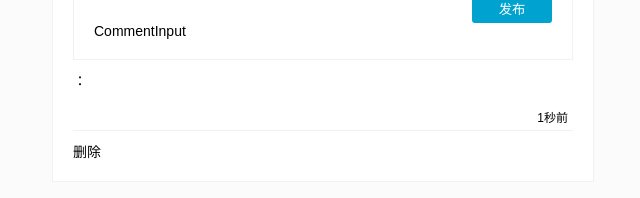
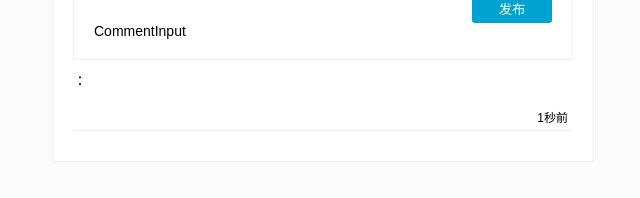
Before and after one commit to JKCamus/react, a React (Create React App) app in the folder react/wow-react/: page / in a window 1280 px wide. Both pictures are taken after a click on the button "发布". Shown: the part 244-442 px from the top of the page, without its empty margins (317-957 px from the left). Built offline with nearby package versions, Linux system fonts and the light colour scheme.

Commit message:
修复hover删除的样式

```diff
--- a/react/wow-react/src/Comment.jsx
+++ b/react/wow-react/src/Comment.jsx
@@ -64,10 +64,12 @@ class Comment extends React.Component {
           ></p>
 
           <span className="comment-createdtime">{this.state.timeString}</span>
-        </div>
-        <span className="commentdelete" onClick={this.handleDeleteComment}>
+
+        <span className="comment-delete" onClick={this.handleDeleteComment}>
           删除
         </span>
+        </div>
+
         {/* Comment */}
       </div>
     );
--- a/react/wow-react/src/CommentInput.jsx
+++ b/react/wow-react/src/CommentInput.jsx
@@ -16,7 +16,21 @@ class CommentInput extends React.Component {
   }
   /* 组件加载时聚焦到评论区 */
   componentDidMount() {
-    this.textarea.focus();
+    const username = localStorage.getItem("username");
+    // if(username==null||typeof username=="undefined"||username.trim()==""){
+    //   this.input.focus()
+    // }
+
+    /* 判断是username是否为空，为空时聚焦到用户名输入 */
+    if (
+      username == null ||
+      typeof username == "undefined" ||
+      username.trim() == ""
+    ) {
+      this.input.focus();
+    } else {
+      this.textarea.focus();
+    }
     this._loadUsername();
   }
   componentDidUpdate() {
@@ -25,7 +39,6 @@ class CommentInput extends React.Component {
     // })
     // console.log(this.refs.input);
     // console.log(this.state);
-
     //* console.log(this.input); //拿到当前挂着ref的Dom元素
   }
   usernameInput(e) {
@@ -48,7 +61,9 @@ class CommentInput extends React.Component {
       /* 传递带时间戳的评论 */
       this.props.onSubmit({ username, content, createdTime: +new Date() });
     }
-    this.setState({ content: "", username: "" }); //清空内容
+    // this.setState({ content: "", username: "" }); //清空内容
+    // 只清空评论
+    this.setState({ content: "" }); //清空内容
   };
 
   // 私有方法，请使用_开头
@@ -58,6 +73,8 @@ class CommentInput extends React.Component {
   _loadUsername() {
     // 获取localStorage中的信息
     const username = localStorage.getItem("username");
+    console.log(typeof username);
+
     if (username) {
       this.setState({ username });
     }
@@ -77,7 +94,7 @@ class CommentInput extends React.Component {
           <div className="comment-field-input">
             <input
               value={this.state.username}
-              // ref={(input)=>this.input=input}
+              ref={(input) => (this.input = input)}
               onBlur={this.handleUsernameBlur}
               onChange={this.usernameInput.bind(this)}
             />
--- a/react/wow-react/src/index.css
+++ b/react/wow-react/src/index.css
@@ -107,19 +107,20 @@ body {
   padding: 5px;
   font-size: 12px;
 }
-
+/* 设置评论栏hover时，删除可见，此时，comment为父，comment-delete为子*/
 .comment:hover .comment-delete {
   color: #00a3cf;
 }
 
 .comment-delete {
   position: absolute;
-  right: 0;
+  right: 5px;
   top: 0;
   color: transparent;
   font-size: 12px;
   cursor: pointer;
 }
+
 
 .comment p {
   margin: 0;
```
